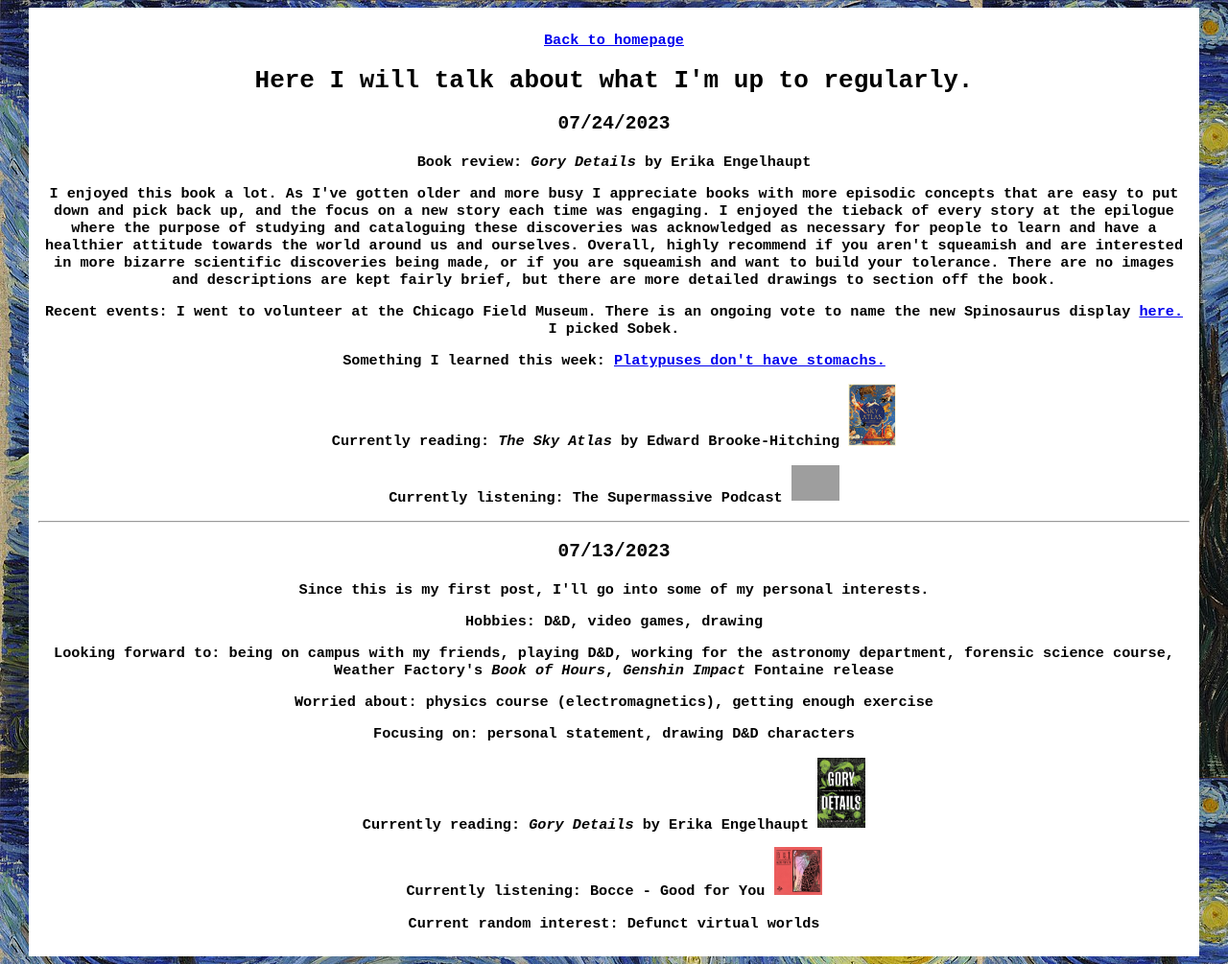
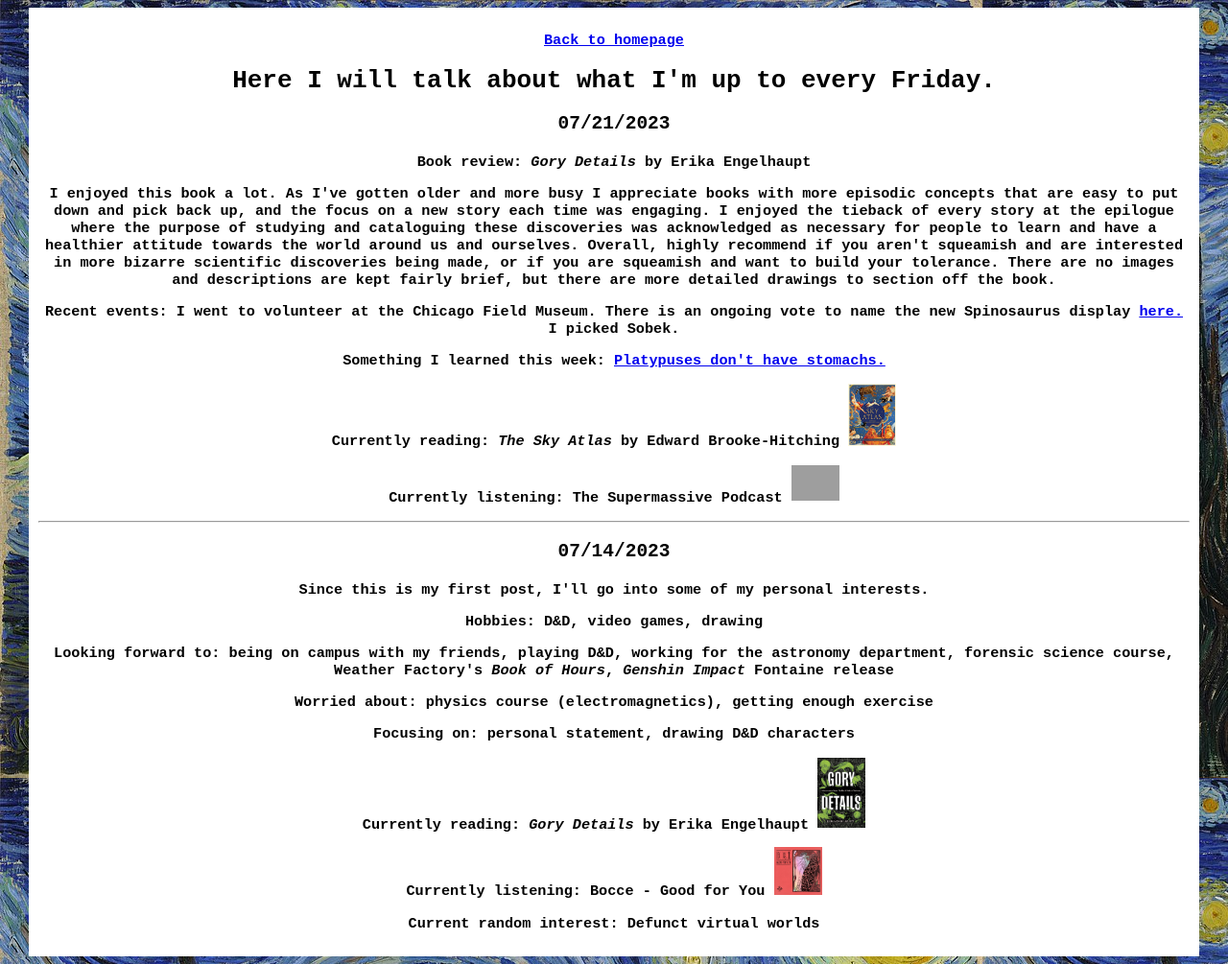
Before and after one commit to zengruling/go, a plain HTML site: page blog.html in a window 1280 px wide. Shown: the whole page at 96% size. Drawn offline with Linux system fonts and the light colour scheme; grey boxes are pictures that could not be loaded.

Commit message:
Updated blog.html

```diff
--- a/blog.html
+++ b/blog.html
@@ -18,8 +18,8 @@
 	<tt>
 		<div class="whitebox">
 			<h3><a href="index.html">Back to homepage</a></h3>
-			<h1>Here I will talk about what I'm up to regularly.</h1>
-			<h2><p>07/24/2023</p></h2>
+			<h1>Here I will talk about what I'm up to every Friday.</h1>
+			<h2><p>07/21/2023</p></h2>
 			<h3>
 				<p>Book review: <i>Gory Details</i> by Erika Engelhaupt</p>
 				<p>I enjoyed this book a lot. As I've gotten older and more busy I appreciate books with more episodic concepts that are easy to put down and pick back up,
@@ -33,7 +33,7 @@
 				<p>Currently listening: The Supermassive Podcast <img src="./images/supermassive.png" width="50" /></p>
 			</h3>
 			<hr>
-			<h2><p>07/13/2023</p></h2>
+			<h2><p>07/14/2023</p></h2>
 			<h3>
 				<p>Since this is my first post, I'll go into some of my personal interests.</p>
 				<p>Hobbies: D&D, video games, drawing</p>
```
